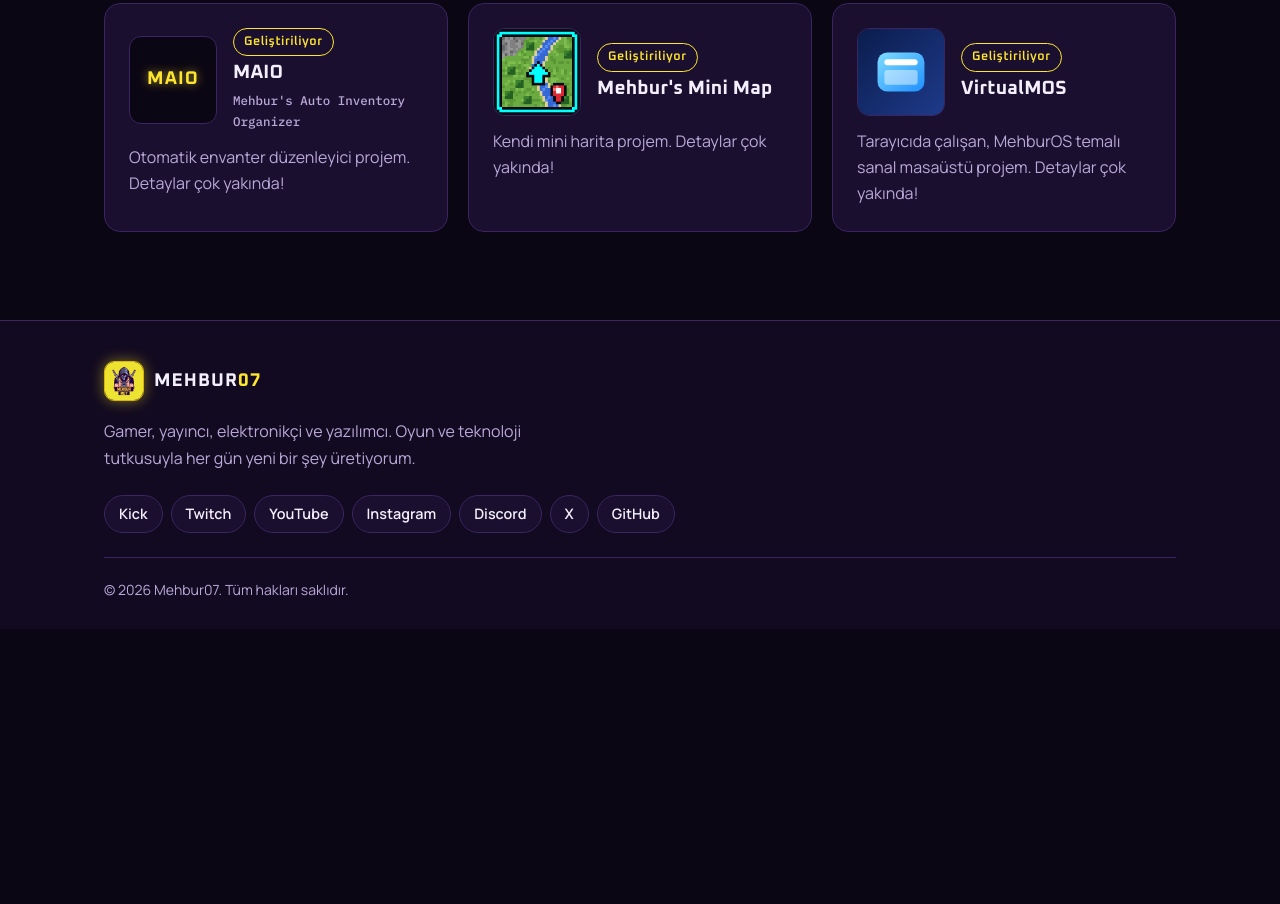
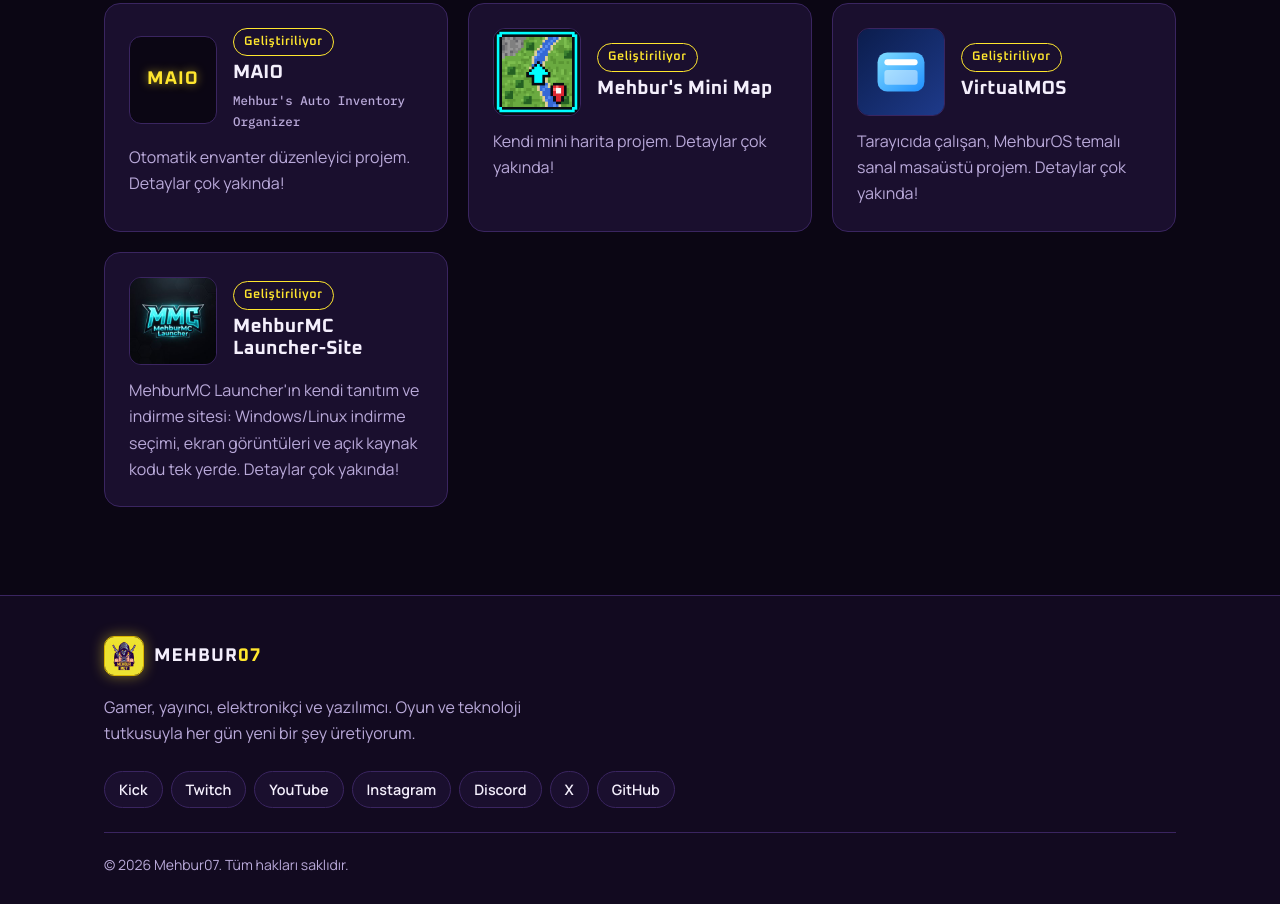
Before and after one commit to Mehbur07/mehbur07.github.io, a plain HTML site: page projelerim.html in a window 1280 px wide. Shown: the part 2545-3449 px from the top of the page. Before the commit the page ends 3174 px from the top, so only its background shows below. Drawn offline with Linux system fonts and the light colour scheme.

Commit message:
feat: add MehburMC Launcher-Site card to in-progress projects
- Add "MehburMC Launcher-Site" card (reuses mehburmc.jpg, In development
  badge) to the "What I'm Working On" section with TR/EN text
- Update home page project counter to "6 ready · 7 in development"
- Update CHANGELOG and PROGRESS

Co-Authored-By: Claude Opus 5.5 <noreply@anthropic.com>

```diff
--- a/assets/js/translations.js
+++ b/assets/js/translations.js
@@ -77,6 +77,7 @@ window.M07_TRANSLATIONS = {
     'alt.os': 'MehburOS logo',
     'alt.browser': 'MehBrowser logo',
     'alt.minimap': "Mehbur's Mini Map logo",
+    'alt.mmcsite': 'MehburMC Launcher-Site logo',
     'alt.avatar': 'Mehbur07 mascot logo',
 
     /* --- Ana sayfa --- */
@@ -88,7 +89,7 @@ window.M07_TRANSLATIONS = {
     'home.mehpixBadge': 'Live',
     'home.mehpixText': 'The website of MehPiX, my software studio. Explore and download our projects like the PyAI chatbot and the Arduino-powered Quiz.',
     'home.mehpixCta': 'Visit Site',
-    'home.projectsCount': '6 ready · 6 in development',
+    'home.projectsCount': '6 ready · 7 in development',
     'home.projectsText': "My Minecraft launcher, my mods and the software I'm working on.",
     'home.go': 'Explore',
     'home.aboutEyebrow': "I'm Burak",
@@ -140,6 +141,7 @@ window.M07_TRANSLATIONS = {
     'projects.browser.text': 'My own web browser project. Details coming very soon!',
     'projects.maio.text': 'My automatic inventory organizer project. Details coming very soon!',
     'projects.minimap.text': 'My own mini map project. Details coming very soon!',
+    'projects.mmcsite.text': "MehburMC Launcher's own showcase and download site: a Windows/Linux download picker, screenshots and the open source code in one place. Details coming soon!",
 
     /* --- Hakkımda --- */
     'about.eyebrow': 'Gamer · Streamer · Electronics · Developer',
--- a/projelerim.html
+++ b/projelerim.html
@@ -274,6 +274,18 @@
               </div>
               <p data-i18n="projects.w11.text">Tarayıcıda çalışan, MehburOS temalı sanal masaüstü projem. Detaylar çok yakında!</p>
             </article>
+
+            <!-- MehburMC Launcher-Site: launcher'ın tanıtım ve indirme sitesi (mmc-site reposu) -->
+            <article class="card project-card">
+              <div class="project-card__head">
+                <div class="card__media"><img src="assets/img/mehburmc.jpg" alt="MehburMC Launcher-Site logosu" data-i18n-attr="alt:alt.mmcsite" width="88" height="88" loading="lazy"></div>
+                <div class="project-card__title">
+                  <span class="badge badge--outline" data-i18n="projects.inDev">Geliştiriliyor</span>
+                  <h3>MehburMC Launcher-Site</h3>
+                </div>
+              </div>
+              <p data-i18n="projects.mmcsite.text">MehburMC Launcher'ın kendi tanıtım ve indirme sitesi: Windows/Linux indirme seçimi, ekran görüntüleri ve açık kaynak kodu tek yerde. Detaylar çok yakında!</p>
+            </article>
           </div>
         </div>
 
```
Also changed, not shown: index.html (+1 -1 lines), 2 other files.
